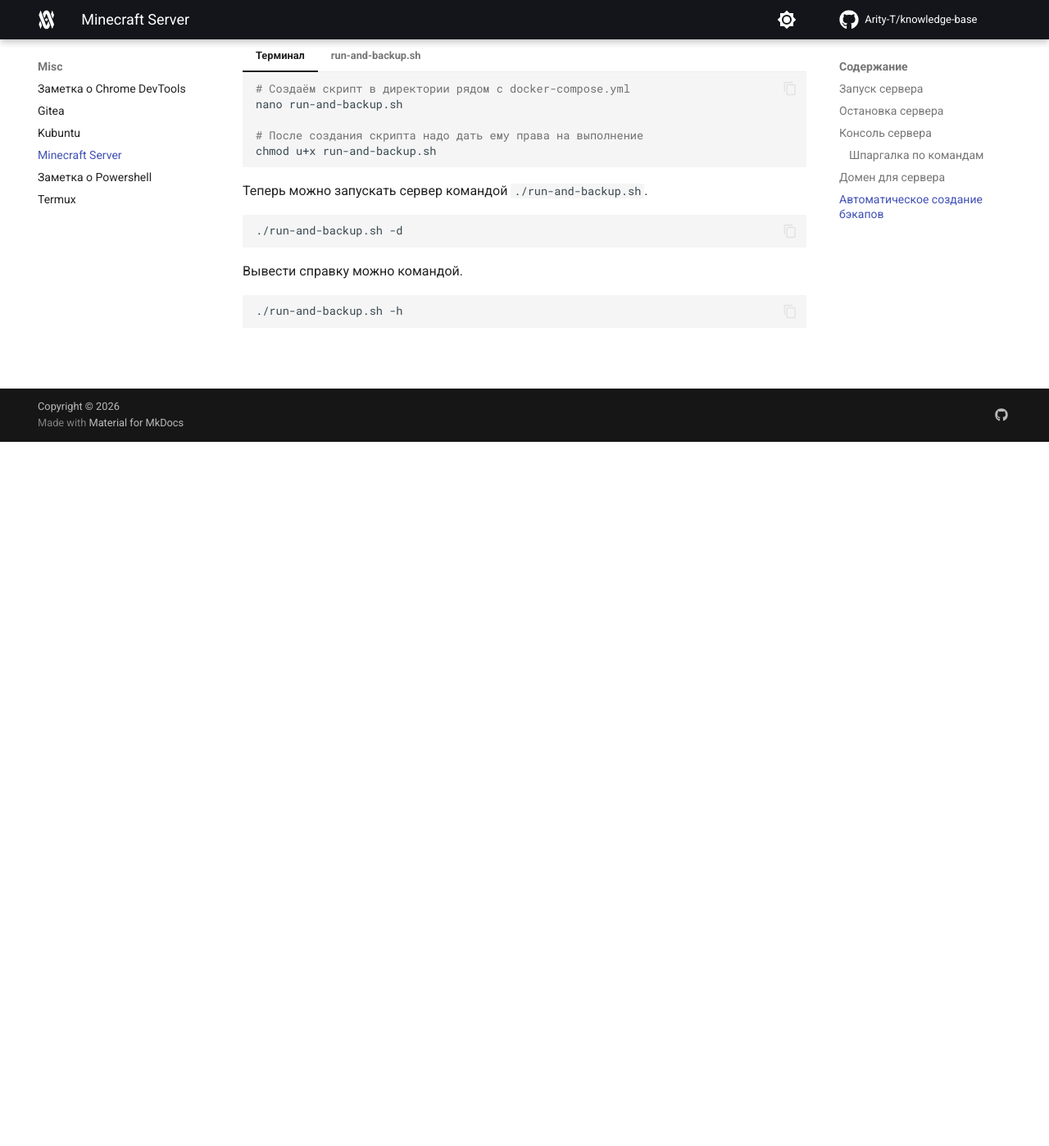
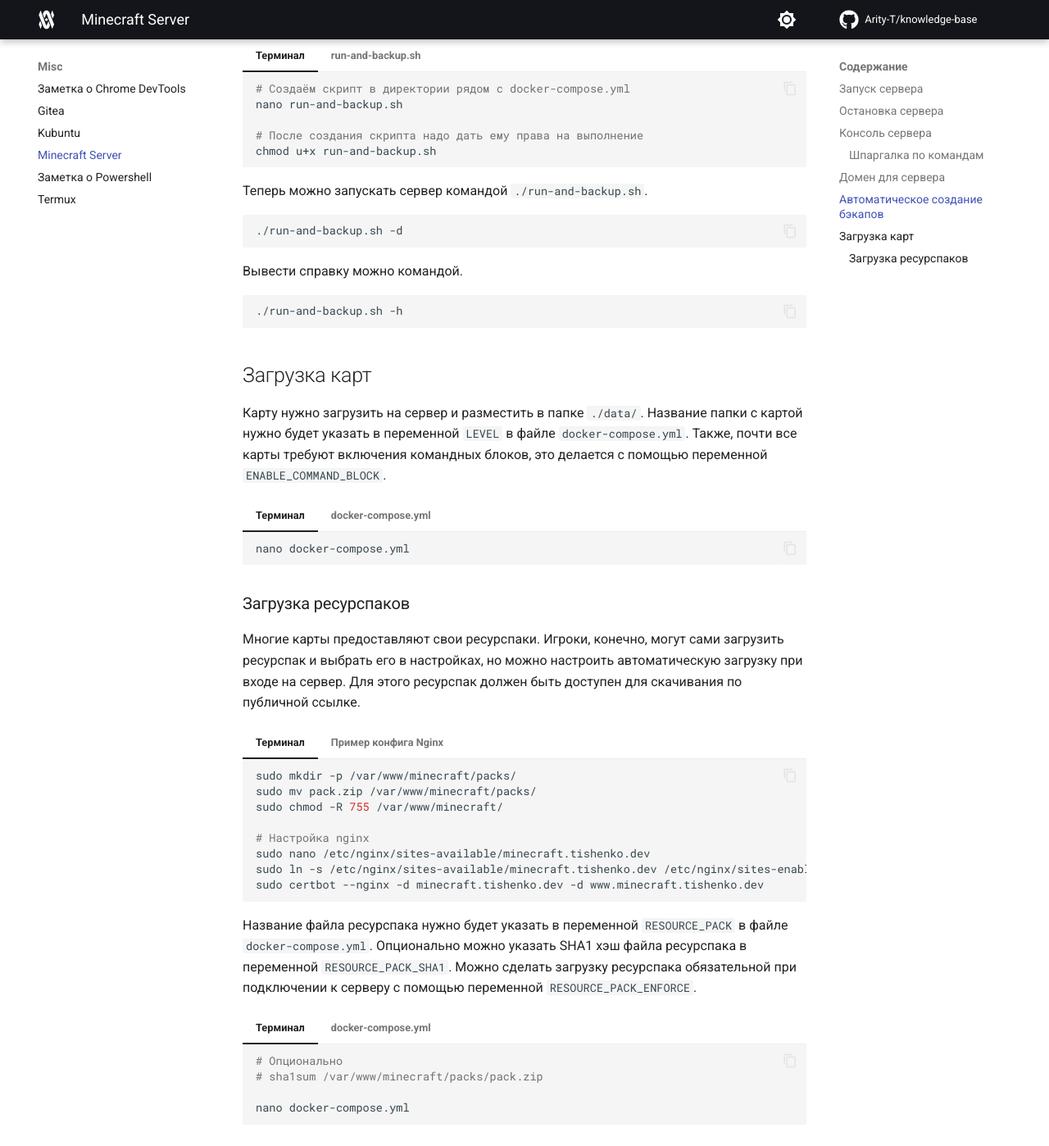
Before and after one commit to Arity-T/knowledge-base, an MkDocs documentation site: the page built from docs/misc/minecraft-server.md, in a window 1280 px wide and 1400 px high, scrolled down 2939 px. Shown: the whole window at 82% size. Built offline with MkDocs 1.6.1 and Material for MkDocs 9.7.7, drawn with Linux system fonts in a browser that asks for light colours; comment, search, counter and statistics services are not loaded; before the commit the page ends 3478 px from its top, so only the background shows below that.

Commit message:
Карты и ресурспаки

````diff
--- a/docs/misc/minecraft-server.md
+++ b/docs/misc/minecraft-server.md
@@ -280,3 +280,81 @@
 ```sh
 ./run-and-backup.sh -h
 ```
+
+## Загрузка карт
+
+Карту нужно загрузить на сервер и разместить в папке `./data/`. Название папки с картой нужно будет указать в переменной `LEVEL` в файле `docker-compose.yml`. Также, почти все карты требуют включения командных блоков, это делается с помощью переменной `ENABLE_COMMAND_BLOCK`.
+
+=== "Терминал"
+    ```sh
+    nano docker-compose.yml
+    ```
+
+=== "docker-compose.yml"
+    ```yaml
+    environment:
+        LEVEL: "MapName"
+        ENABLE_COMMAND_BLOCK: "true"
+    ```
+
+### Загрузка ресурспаков
+
+Многие карты предоставляют свои ресурспаки. Игроки, конечно, могут сами загрузить ресурспак и выбрать его в настройках, но можно настроить автоматическую загрузку при входе на сервер. Для этого ресурспак должен быть доступен для скачивания по публичной ссылке.
+
+=== "Терминал"
+
+    ```sh
+    sudo mkdir -p /var/www/minecraft/packs/
+    sudo mv pack.zip /var/www/minecraft/packs/
+    sudo chmod -R 755 /var/www/minecraft/
+
+    # Настройка nginx
+    sudo nano /etc/nginx/sites-available/minecraft.tishenko.dev
+    sudo ln -s /etc/nginx/sites-available/minecraft.tishenko.dev /etc/nginx/sites-enabled/
+    sudo certbot --nginx -d minecraft.tishenko.dev -d www.minecraft.tishenko.dev
+    ```
+
+=== "Пример конфига Nginx"
+
+    В этом примере ресурспаки будут доступны для скачивания по ссылке вида `https://minecraft.tishenko.dev/packs/pack.zip`. `https` будет работать после получения [SSL сертификата](../servers/nginx.md#ssl-сертификат-с-certbot).
+
+    ```nginx
+    limit_conn_zone $binary_remote_addr zone=conn_limit:10m;
+
+    server {
+        listen 80;
+        server_name minecraft.tishenko.dev www.minecraft.tishenko.dev;
+
+        location = /packs {
+            return 301 /packs/;
+        }
+
+        location /packs/ {
+            alias /var/www/minecraft/packs/;
+            autoindex on;
+            limit_conn conn_limit 2;
+            limit_rate_after 1m;
+            limit_rate 2560k;
+        }
+    }
+    ```
+
+Название файла ресурспака нужно будет указать в переменной `RESOURCE_PACK` в файле `docker-compose.yml`. Опционально можно указать SHA1 хэш файла ресурспака в переменной `RESOURCE_PACK_SHA1`. Можно сделать загрузку ресурспака обязательной при подключении к серверу с помощью переменной `RESOURCE_PACK_ENFORCE`.
+
+=== "Терминал"
+
+    ```sh
+    # Опционально
+    # sha1sum /var/www/minecraft/packs/pack.zip
+
+    nano docker-compose.yml
+    ```
+
+=== "docker-compose.yml"
+
+    ```yaml
+    environment:
+        RESOURCE_PACK: "https://.../yourpack.zip"
+        RESOURCE_PACK_SHA1: "0123abcd... (40 hex)"
+        RESOURCE_PACK_ENFORCE: "true"
+    ```
````
